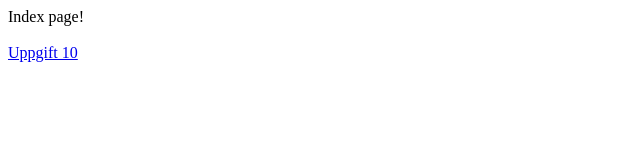
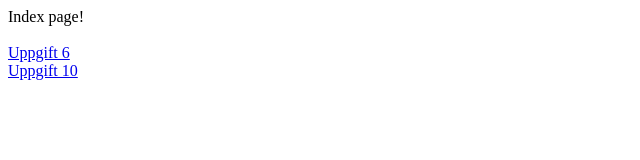
Before and after one commit to MuppetNicke/ClientSideProgramming, a plain HTML site: page index.html in a window 1280 px wide. Shown: the whole page, without its empty margins (0-640 px from the left). Drawn offline with Linux system fonts and the light colour scheme.

Commit message:
quick index add

```diff
--- a/index.html
+++ b/index.html
@@ -11,6 +11,8 @@
 
 	Index page!
 	<br><br>
+	<a href="uppgift6.html" target="_blank">Uppgift 6</a>
+	<br>
 	<a href="uppgift10.html" target="_blank">Uppgift 10</a>
 
 </body>
```
